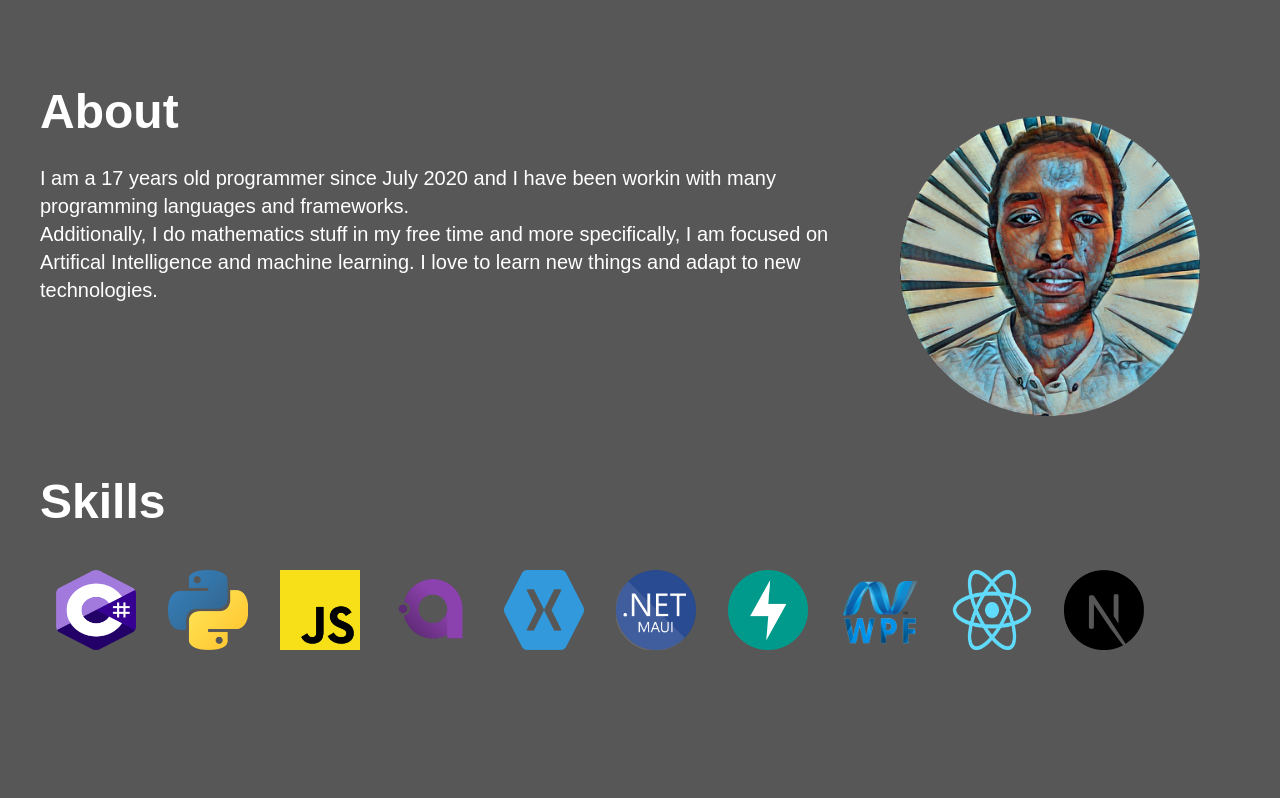
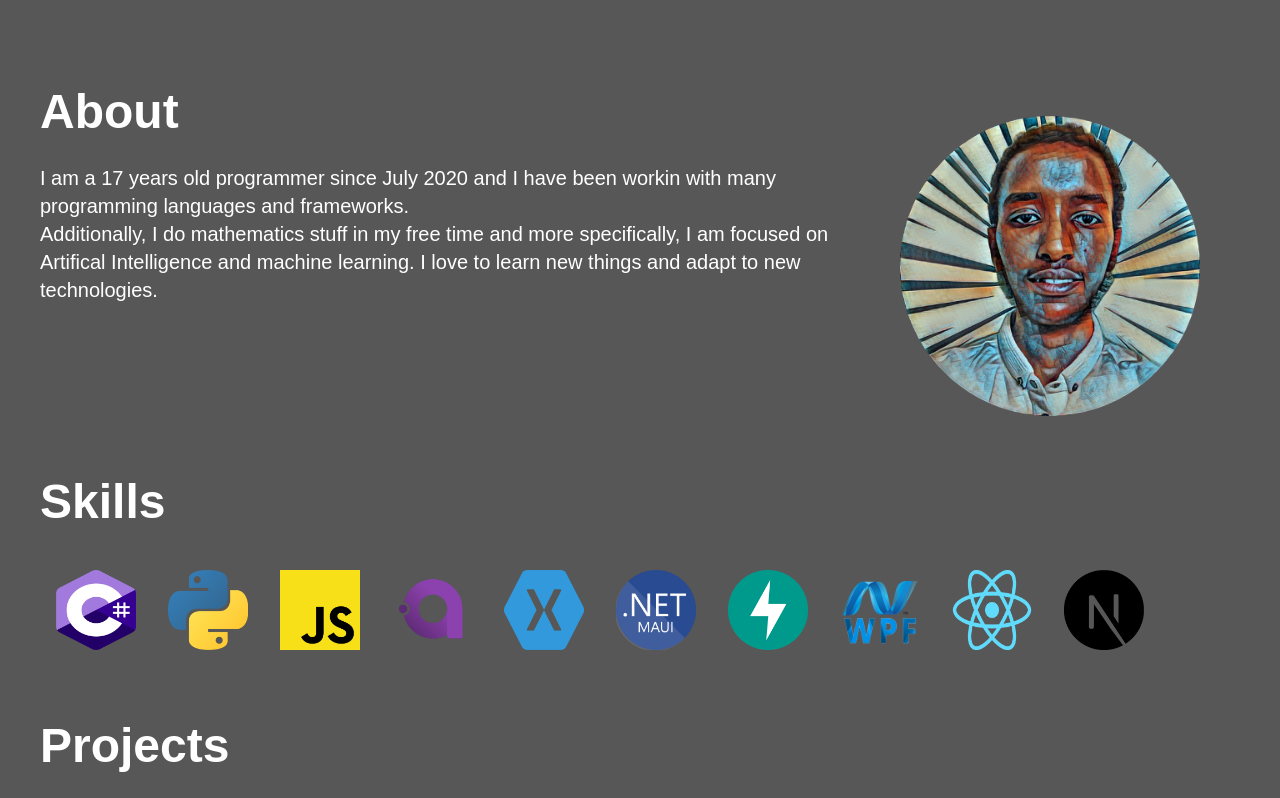
Before and after one commit to Abdesol/My-Website, a Next.js app: page / in a window 1280 px wide. Shown: the part 248-1046 px from the top of the page. Before the commit the page ends 970 px from the top, so only its background shows below. Built offline with nearby package versions, Linux system fonts and the light colour scheme.

Commit message:
Fixed z-index of the nav bar

```diff
--- a/components/navbar.js
+++ b/components/navbar.js
@@ -42,7 +42,7 @@ const Navbar = () => {
 
   return (
     <>
-      <div className="flex sticky top-0 bottom-10 self-stretch items-center px-4 mx-auto">
+      <div className="flex sticky top-0 z-[1000] bottom-10 self-stretch items-center px-4 mx-auto">
         <nav
           className="hidden md:block z-10 w-screen py-4 h-16"
           aria-labelledby="header-navigation"
--- /dev/null
+++ b/components/projects.js
@@ -0,0 +1,13 @@
+import Title from "./title";
+
+const Projects = ({ id }) => {
+    return (
+    <div id={id}>
+        <Title title="Projects"/>
+        <div>
+
+        </div>
+    </div>);
+}
+
+export default Projects;
--- a/pages/index.js
+++ b/pages/index.js
@@ -1,4 +1,5 @@
 import About from "../components/about";
+import Projects from "../components/projects";
 import Skills from "../components/skills";
 
 export default function Home() {
@@ -10,6 +11,7 @@ export default function Home() {
       </div>
       <About id="about" />
       <Skills id="skills" />
+      <Projects id="projects"/>
     </div>
   );
 }
```
